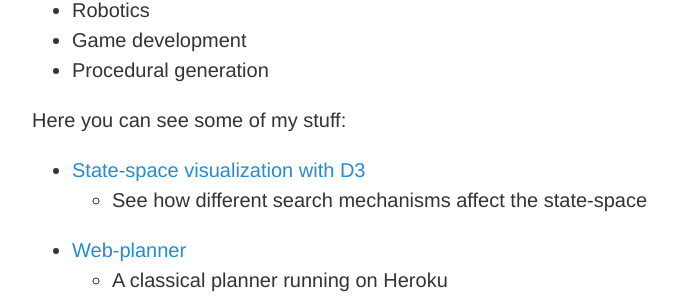
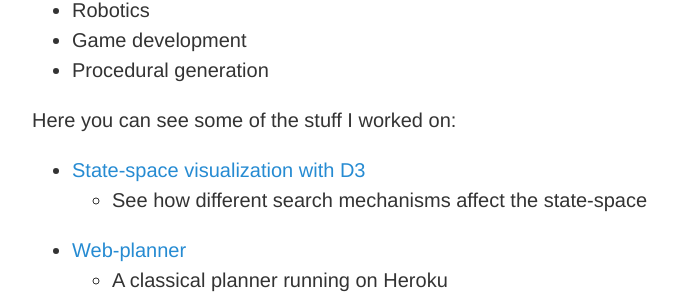
Before and after one commit to Maumagnaguagno/maumagnaguagno.github.io, a Jekyll site: the page built from index.md, in a window 1280 px wide. Shown: the part 344-646 px from the top of the page, without its empty margins (228-905 px from the left). Built offline with Jekyll 4.4.1, drawn with Linux system fonts in a browser that asks for light colours; our own code applies the rules of GitHub Pages for plain Markdown files.

Commit message:
Rephrase index list of projects

```diff
--- a/index.md
+++ b/index.md
@@ -16,7 +16,7 @@ I am interested in:
 - Game development
 - Procedural generation
 
-Here you can see some of my stuff:
+Here you can see some of the stuff I worked on:
 
 - [State-space visualization with D3](https://maumagnaguagno.github.io/HeuristicView/)
   - See how different search mechanisms affect the state-space
```
